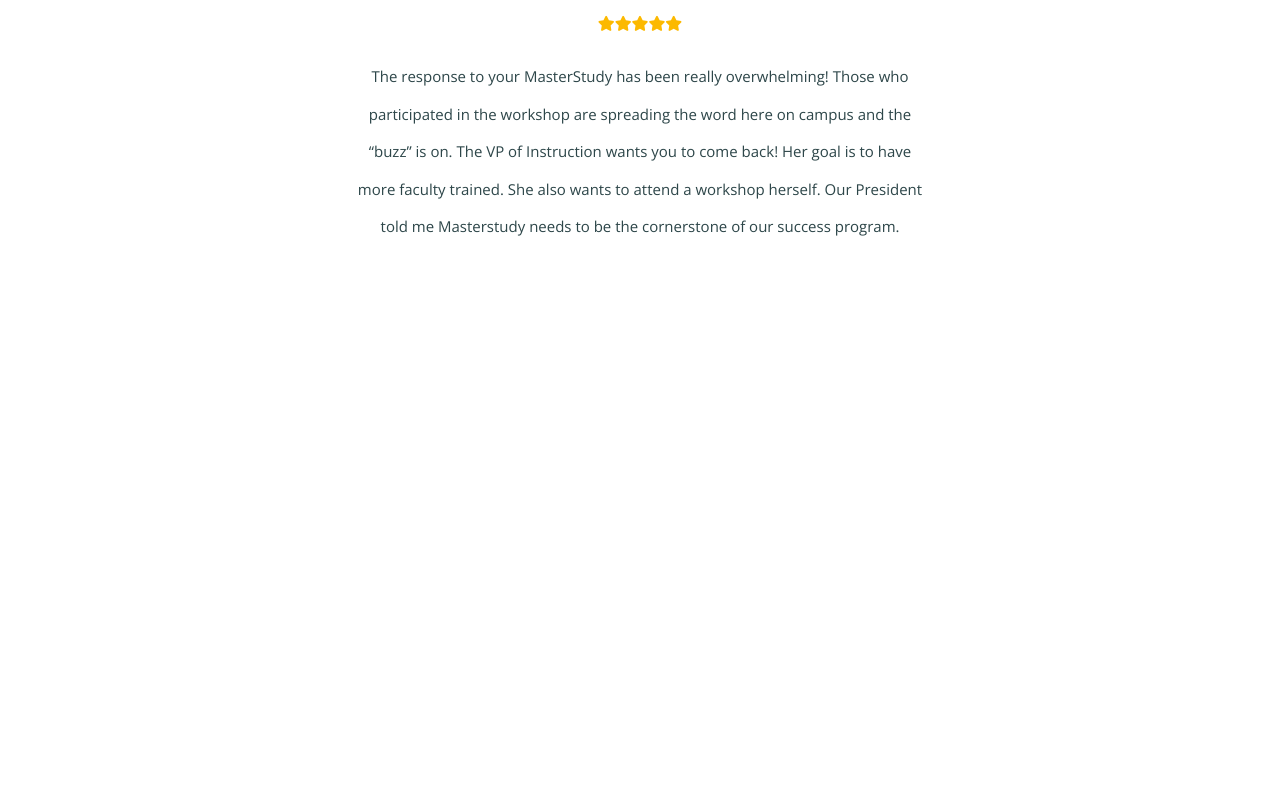
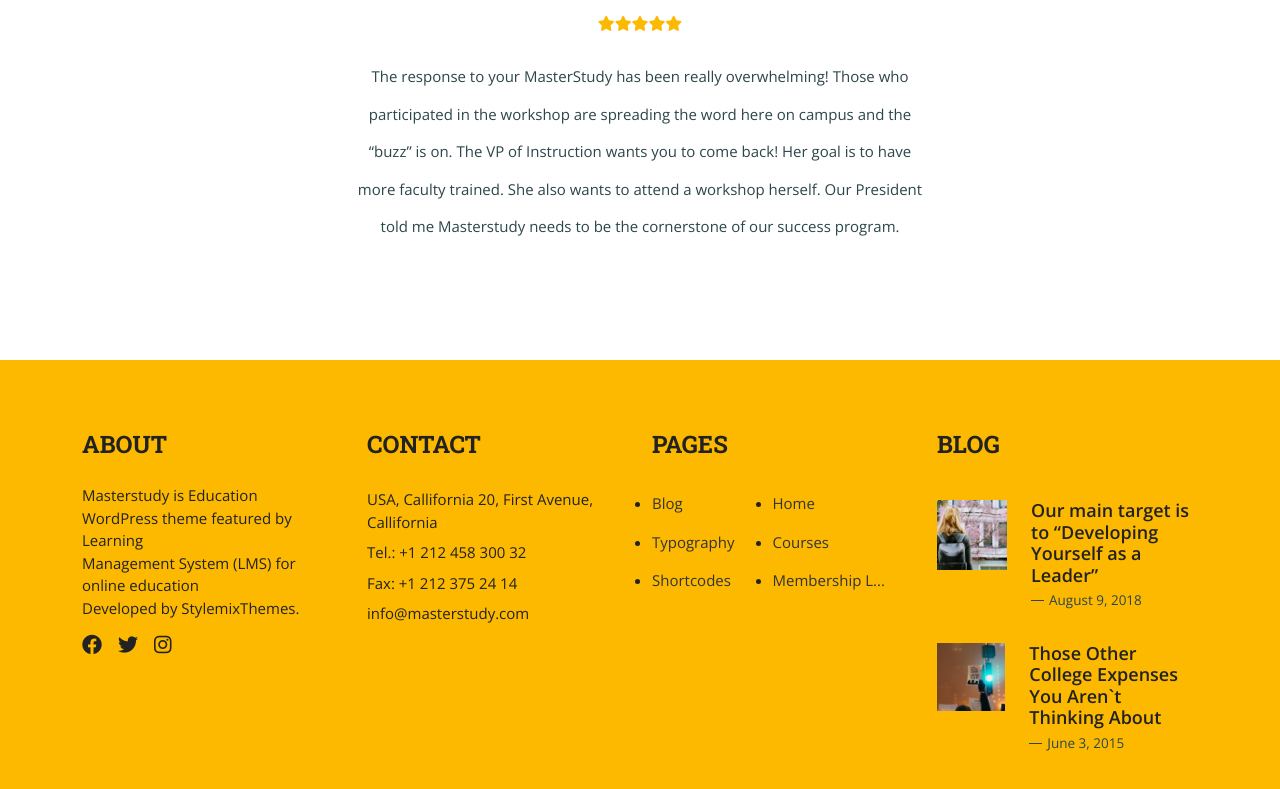
Before and after one commit to leonardomastrangelo/proj-html-vuejs, a Vue app: page / in a window 1280 px wide. Shown: the part 5644-6433 px from the top of the page. Before the commit the page ends 6030 px from the top, so only its background shows below. Built offline with nearby package versions, Linux system fonts and the light colour scheme.

Commit message:
Milestone 8 : FooterMS

```diff
--- a/src/App.vue
+++ b/src/App.vue
@@ -7,6 +7,7 @@
   <WhyCourses />
   <InfoComponent />
   <StudentsSection />
+  <FooterMS />
 </template>
 
 <script>
@@ -19,6 +20,7 @@
 import WhyCourses from './components/WhyCourses.vue';
 import InfoComponent from './components/InfoComponent.vue';
 import StudentsSection from './components/StudentsSection.vue';
+import FooterMS from './components/FooterMS.vue';
 
 export default {
   components: {
@@ -29,7 +31,8 @@
     CallToAction,
     WhyCourses,
     InfoComponent,
-    StudentsSection
+    StudentsSection,
+    FooterMS
   },
   data() {
     return {
--- a/src/assets/data/store.js
+++ b/src/assets/data/store.js
@@ -170,4 +170,50 @@
         "It is no exaggeration to say this MasterStudy experience was transformative–both professionally and personally. This workshop will long remain a high point of my life. Thanks again…. I am feeling energized and eager to start teaching my class next week. I can’t wait to use all of my new teaching tools. I will absolutely recommend this workshop to other educators!",
     },
   ],
+  footerLinks: [
+    {
+      title: "about",
+      subLinks: [
+        "Masterstudy is Education WordPress theme featured by Learning",
+        "Management System (LMS) for online education",
+        "Developed by StylemixThemes.",
+      ],
+      icons: ["fa-facebook", "fa-twitter", "fa-instagram"],
+    },
+    {
+      title: "contact",
+      subLinks: [
+        "USA, Callifornia 20, First Avenue, Callifornia",
+        `Tel.: +1 212 458 300 32`,
+        `Fax: +1 212 375 24 14`,
+        "info@masterstudy.com",
+      ],
+    },
+    {
+      title: "pages",
+      subLinks: [
+        "blog",
+        "home",
+        "typography",
+        "courses",
+        "shortcodes",
+        "membership L...",
+      ],
+    },
+    {
+      title: "blog",
+      blogs: {
+        blog1: {
+          image: "/images/blog-1.jpeg",
+          title: "Our main target is to “Developing Yourself as a Leader”",
+          release: "August 9, 2018",
+        },
+        blog2: {
+          image: "/images/blog-2.jpeg",
+          title: "Those Other College Expenses You Aren`t Thinking About",
+          release: "June 3, 2015",
+        },
+      },
+    },
+  ],
 });
--- /dev/null
+++ b/src/components/FooterMS.vue
@@ -0,0 +1,146 @@
+<template>
+    <footer>
+        <div class="container">
+            <div class="row">
+                <div class="col-3" id="about">
+                    <h4>
+                        {{ store.footerLinks[0].title }}
+                    </h4>
+                    <ul>
+                        <li v-for="link in store.footerLinks[0].subLinks">
+                            {{ link }}
+                        </li>
+                    </ul>
+                    <ul class="d-flex py-3">
+                        <li v-for="social in store.footerLinks[0].icons">
+                            <i class="fa-brands pe-3 fs-5" :class="social"></i>
+                        </li>
+                    </ul>
+                </div>
+                <div class="col-3">
+                    <h4>
+                        {{ store.footerLinks[1].title }}
+                    </h4>
+                    <ul>
+                        <li class="py-1" v-for="link in store.footerLinks[1].subLinks">
+                            {{ link }}
+                        </li>
+                    </ul>
+                </div>
+                <div class="col-3" id="pages">
+                    <h4>
+                        {{ store.footerLinks[2].title }}
+                    </h4>
+                    <ul class="d-flex flex-wrap">
+                        <li v-for="link in store.footerLinks[2].subLinks" class="w-50 py-2">
+                            <a href="#">{{ link }}</a>
+                        </li>
+                    </ul>
+                </div>
+                <div class="col-3">
+                    <h4>
+                        {{ store.footerLinks[3].title }}
+                    </h4>
+                    <div class="blogs d-flex py-3" v-for="blog in store.footerLinks[3].blogs">
+                        <div class="blog-img">
+                            <img class="w-100" :src="blog.image" :alt="blog.title">
+                        </div>
+                        <div class="ps-4">
+                            <h5 class="blog-title m-0">
+                                {{ blog.title }}
+                            </h5>
+                            <span class="release pt-1">
+                                <div class="line"></div>
+                                {{ blog.release }}
+                            </span>
+                        </div>
+                    </div>
+                </div>
+            </div>
+        </div>
+    </footer>
+</template>
+
+<script>
+import { store } from '../assets/data/store';
+export default {
+    name: "FooterMS",
+    data() {
+        return {
+            store,
+        }
+    }
+}
+</script>
+
+<style lang="scss" scoped>
+@use '../assets/css/partials/variables.scss' as *;
+
+footer {
+    background-color: $brand_primary;
+    padding: 70px 0;
+}
+
+h4 {
+    text-transform: uppercase;
+    font-weight: 700;
+    font-family: 'Roboto Slab';
+    margin-bottom: 25px;
+}
+
+h5 {
+    transition: all 0.3s ease-in-out;
+}
+
+ul {
+    padding-right: 20px;
+}
+
+#about i:hover {
+    color: white;
+}
+
+#pages {
+    ul {
+        list-style: disc;
+    }
+
+    a {
+        color: $brand_dark;
+        text-transform: capitalize;
+        transition: all 0.3s ease-in-out;
+    }
+
+    li:hover a {
+        color: white;
+    }
+}
+
+.blog-img {
+    width: 200px;
+}
+
+.blog-title {
+    font-size: 1.2em;
+    font-weight: 700;
+}
+
+.release {
+    font-size: 0.9em;
+    color: $brand_secondary;
+    display: flex;
+    align-items: center;
+
+    .line {
+        width: 13px;
+        height: 1px;
+        background-color: $brand_secondary;
+        margin-right: 5px;
+    }
+
+}
+
+.blogs:hover h5 {
+    color: white;
+}
+</style>
--- a/src/components/InfoComponent.vue
+++ b/src/components/InfoComponent.vue
@@ -25,7 +25,6 @@
     data() {
         return {
             store,
-            max: 50
         }
     },
     methods: {
--- a/src/components/StudentsSection.vue
+++ b/src/components/StudentsSection.vue
@@ -20,7 +20,7 @@
                 <div>
                     <i v-for="n in 5" class="fa-solid fa-star"></i>
                 </div>
-                <p class="w-50 h-100 m-auto py-4">
+                <p class="w-50 m-auto py-4">
                     {{ store.students[activeStudent].description }}
                 </p>
             </div>
@@ -90,6 +90,7 @@
     p {
         line-height: 2.5em;
         color: $brand_secondary;
+        height: 210px;
     }
 
     .active {
```
Also changed, not shown: public/images/blog-1.jpeg (renamed from public/images/photo-1490376840453-5f616fbebe5b-150x150.jpeg), public/images/blog-2.jpeg (renamed from public/images/photo-1517520287167-4bbf64a00d66-150x150.jpeg).
